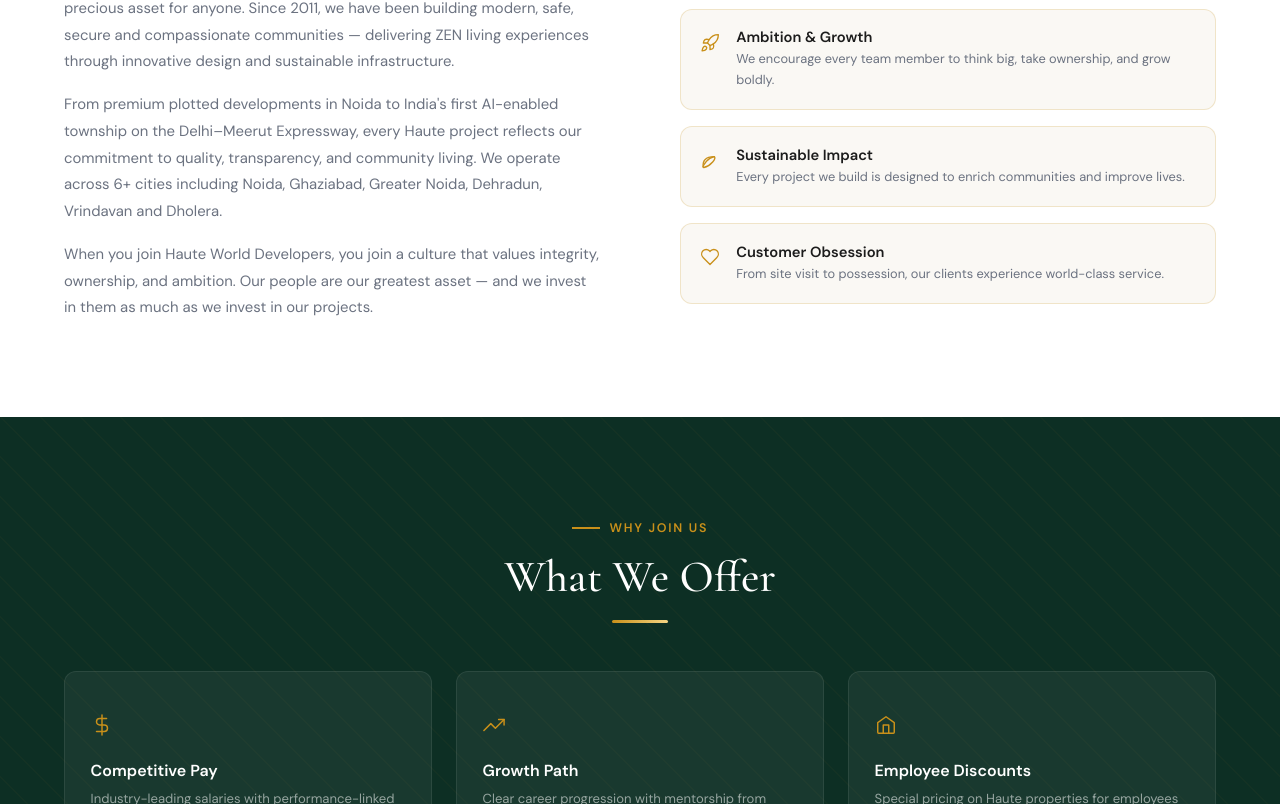
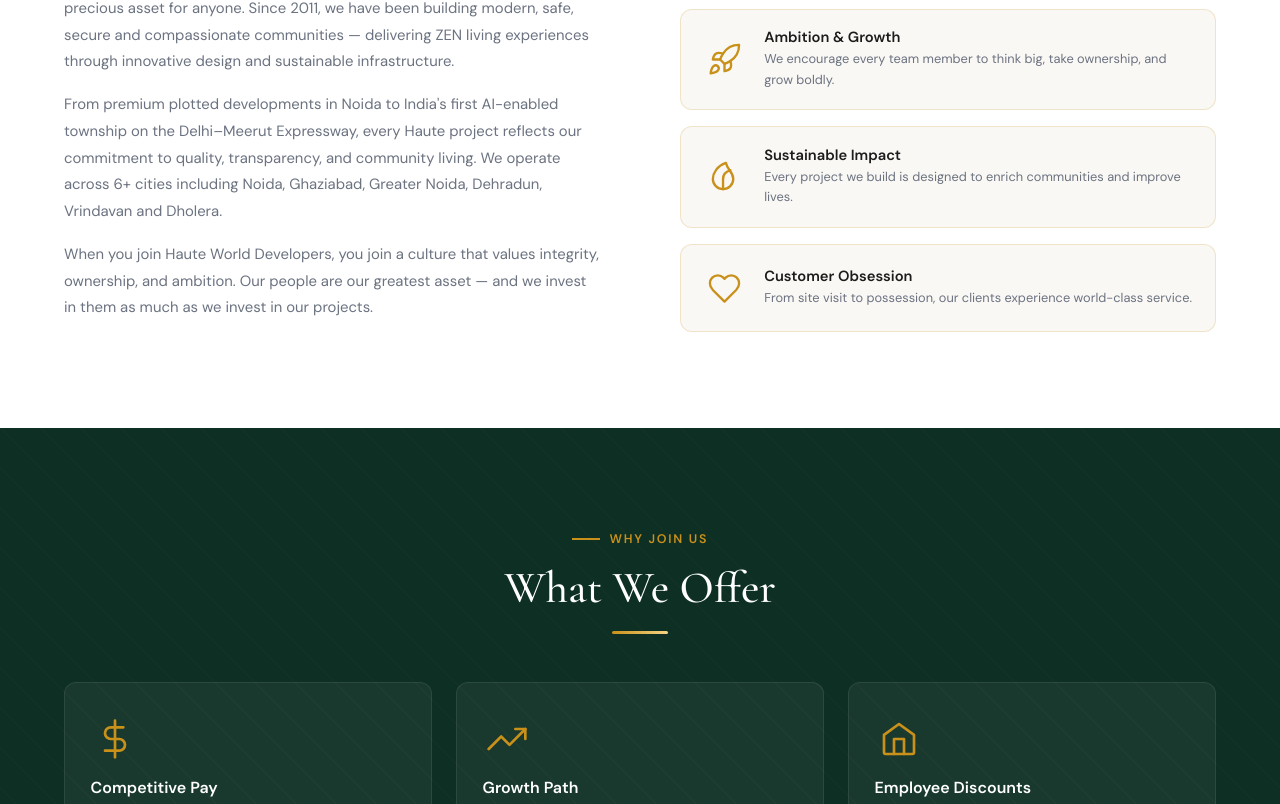
Before and after one commit to hautedevelopers2-afk/Haute-developers, a Next.js app: page /careers in a window 1280 px wide. Shown: the part 856-1660 px from the top of the page. Built offline with nearby package versions, Linux system fonts and the light colour scheme.

Commit message:
minor change

```diff
--- a/app/careers/page.js
+++ b/app/careers/page.js
@@ -63,7 +63,7 @@
 )
 
 const IconShield = ({ size = 20, color = "var(--gold)" }) => (
-  <svg width={size} height={size} viewBox="0 0 24 24" fill="none" stroke={color} strokeWidth="1.6" strokeLinecap="round" strokeLinejoin="round" aria-hidden="true">
+  <svg width={size} height={size} viewBox="-1 -1 26 26" fill="none" stroke={color} strokeWidth="1.6" strokeLinecap="round" strokeLinejoin="round" aria-hidden="true">
     <path d="M12 2L3 7v6c0 5.25 3.75 10.15 9 11.25C17.25 23.15 21 18.25 21 13V7L12 2z"/>
     <polyline points="9 12 11 14 15 10"/>
   </svg>
@@ -79,8 +79,9 @@
 
 const IconLeaf = ({ size = 20, color = "var(--gold)" }) => (
   <svg width={size} height={size} viewBox="0 0 24 24" fill="none" stroke={color} strokeWidth="1.6" strokeLinecap="round" strokeLinejoin="round" aria-hidden="true">
-    <path d="M17 8C8 10 5.9 16.17 3.82 19.34A1 1 0 0 0 4.7 21C13 19 20.36 9.68 17 8z"/>
-    <path d="M3.82 19.34C3 14 6 8 17 8"/>
+    <path d="M11 20A7 7 0 0 1 4 13c0-4 3-9 9-11 1 5 5 6 5 11a7 7 0 0 1-7 7z"/>
+    <path d="M11 20v-7"/>
+    <path d="M11 13c0-3 2-5 5-6"/>
   </svg>
 )
 
@@ -154,7 +155,7 @@
       {/* ── HERO ── */}
       <section className="careers-hero" aria-label="Careers at Haute World Developers">
         <img
-          src="https://i.postimg.cc/tRfTxsdt/portrait-business-people-worker-team-outside-(1).webp"
+          src="https://i.postimg.cc/m2sps5Vy/SM715889-2.webp"
           alt="Careers at Haute World Developers"
           className="careers-hero-fullbg"
         />
@@ -195,7 +196,7 @@
               {coreValues.map(v => (
                 <div className="careers-value-card" key={v.title}>
                   <span className="careers-value-icon">
-                    <v.Icon size={20} color="var(--gold)" />
+                    <v.Icon size={35} color="var(--gold)" />
                   </span>
                   <div>
                     <h4>{v.title}</h4>
@@ -220,7 +221,7 @@
             {perks.map((p, i) => (
               <div className="careers-perk-card animate-fade-up" key={p.title} style={{ animationDelay: `${i * 0.08}s` }}>
                 <span className="careers-perk-icon">
-                  <p.Icon size={22} />
+                  <p.Icon size={40} />
                 </span>
                 <h4>{p.title}</h4>
                 <p>{p.desc}</p>
--- a/app/globals.css
+++ b/app/globals.css
@@ -660,9 +660,9 @@
 .careers-stat span { font-size: 0.7rem; color: var(--gray); text-transform: uppercase; letter-spacing: 0.08em; margin-top: 0.3rem; }
 .careers-values { display: flex; flex-direction: column; gap: 1rem; }
 .careers-values h3 { font-size: 1.5rem; margin-bottom: 0.5rem; }
-.careers-value-card { display: flex; align-items: flex-start; gap: 1rem; padding: 1.2rem; background: var(--cream); border: 1px solid var(--border); border-radius: var(--radius-lg); transition: var(--transition); }
+.careers-value-card { display: flex; align-items: center; gap: 1rem; padding: 1.2rem; background: var(--cream); border: 1px solid var(--border); border-radius: var(--radius-lg); transition: var(--transition); overflow: visible; }
 .careers-value-card:hover { border-color: var(--gold); background: rgba(201,144,26,0.03); transform: translateX(4px); }
-.careers-value-icon { font-size: 1.4rem; flex-shrink: 0; margin-top: 0.1rem; }
+.careers-value-icon { display: flex; align-items: center; justify-content: center; width: 48px; height: 48px; flex-shrink: 0; overflow: visible; }
 .careers-value-card h4 { font-family: var(--font-body); font-size: 0.92rem; font-weight: 700; color: var(--charcoal); margin-bottom: 0.2rem; }
 .careers-value-card p { font-size: 0.8rem; color: var(--gray); margin: 0; line-height: 1.6; }
 .careers-perks { background: var(--forest-dark); position: relative; overflow: hidden; }
@@ -672,7 +672,7 @@
 .careers-perk-card::before { content: ''; position: absolute; bottom: 0; left: 0; right: 0; height: 2px; background: linear-gradient(90deg,var(--gold),var(--gold-light)); transform: scaleX(0); transform-origin: left; transition: transform var(--transition); }
 .careers-perk-card:hover { background: rgba(255,255,255,0.09); border-color: rgba(201,144,26,0.3); transform: translateY(-5px); }
 .careers-perk-card:hover::before { transform: scaleX(1); }
-.careers-perk-icon { font-size: 2rem; display: block; margin-bottom: 1rem; }
+.careers-perk-icon { display: inline-flex; align-items: center; justify-content: center; width: 48px; height: 48px; margin-bottom: 1rem; }
 .careers-perk-card h4 { font-family: var(--font-body); font-size: 1rem; font-weight: 700; color: var(--white); margin-bottom: 0.5rem; }
 .careers-perk-card p { font-size: 0.82rem; color: rgba(255,255,255,0.55); line-height: 1.65; margin: 0; }
 .careers-roles { background: var(--cream); padding: 6rem 0; }
```
